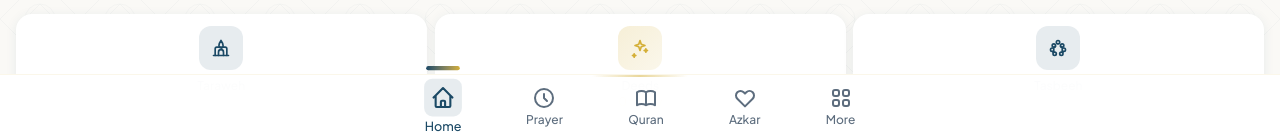
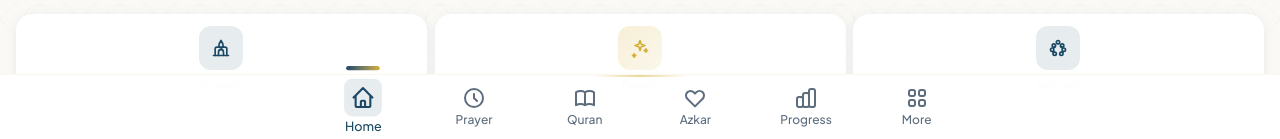
Before and after one commit to SondosAMe/RamadanTracker, a React (Vite) app: page / in a window 1280 px wide. Shown: the part 661-800 px from the top of the page. Built offline with nearby package versions, Linux system fonts and the light colour scheme; no server answers.

Commit message:
Add Progress tab to navigation while keeping More page

```diff
--- a/src/components/layout/BottomNav.jsx
+++ b/src/components/layout/BottomNav.jsx
@@ -5,6 +5,7 @@ const navItems = [
   { path: '/prayer', icon: 'prayer', label: 'Prayer' },
   { path: '/quran', icon: 'quran', label: 'Quran' },
   { path: '/azkar', icon: 'azkar', label: 'Azkar' },
+  { path: '/dashboard', icon: 'dashboard', label: 'Progress' },
   { path: '/more', icon: 'more', label: 'More' }
 ]
 
@@ -29,6 +30,11 @@ const icons = {
       <path strokeLinecap="round" strokeLinejoin="round" strokeWidth={2} d="M4.318 6.318a4.5 4.5 0 000 6.364L12 20.364l7.682-7.682a4.5 4.5 0 00-6.364-6.364L12 7.636l-1.318-1.318a4.5 4.5 0 00-6.364 0z" />
     </svg>
   ),
+  dashboard: (
+    <svg className="w-6 h-6" fill="none" viewBox="0 0 24 24" stroke="currentColor">
+      <path strokeLinecap="round" strokeLinejoin="round" strokeWidth={2} d="M9 19v-6a2 2 0 00-2-2H5a2 2 0 00-2 2v6a2 2 0 002 2h2a2 2 0 002-2zm0 0V9a2 2 0 012-2h2a2 2 0 012 2v10m-6 0a2 2 0 002 2h2a2 2 0 002-2m0 0V5a2 2 0 012-2h2a2 2 0 012 2v14a2 2 0 01-2 2h-2a2 2 0 01-2-2z" />
+    </svg>
+  ),
   more: (
     <svg className="w-6 h-6" fill="none" viewBox="0 0 24 24" stroke="currentColor">
       <path strokeLinecap="round" strokeLinejoin="round" strokeWidth={2} d="M4 6a2 2 0 012-2h2a2 2 0 012 2v2a2 2 0 01-2 2H6a2 2 0 01-2-2V6zM14 6a2 2 0 012-2h2a2 2 0 012 2v2a2 2 0 01-2 2h-2a2 2 0 01-2-2V6zM4 16a2 2 0 012-2h2a2 2 0 012 2v2a2 2 0 01-2 2H6a2 2 0 01-2-2v-2zM14 16a2 2 0 012-2h2a2 2 0 012 2v2a2 2 0 01-2 2h-2a2 2 0 01-2-2v-2z" />
@@ -42,13 +48,13 @@ export function BottomNav() {
       {/* Decorative top line */}
       <div className="absolute top-0 left-1/2 -translate-x-1/2 w-24 h-0.5 bg-gradient-to-r from-transparent via-secondary/50 to-transparent" />
 
-      <div className="flex items-center justify-around h-16 max-w-lg mx-auto px-2">
+      <div className="flex items-center justify-around h-16 max-w-2xl mx-auto px-1">
         {navItems.map(item => (
           <NavLink
             key={item.path}
             to={item.path}
             className={({ isActive }) => `
-              relative flex flex-col items-center justify-center gap-0.5 px-4 py-2 rounded-xl
+              relative flex flex-col items-center justify-center gap-0.5 px-2 py-2 rounded-xl flex-1
               transition-all duration-300 ease-out
               ${isActive
                 ? 'text-primary scale-105'
```
